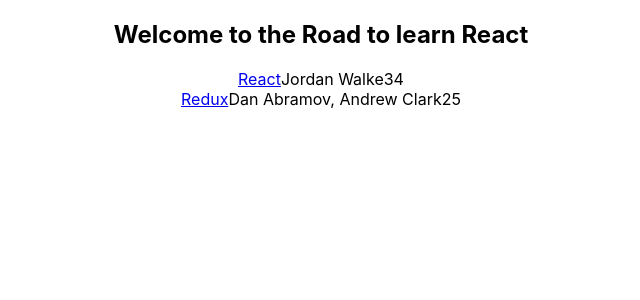
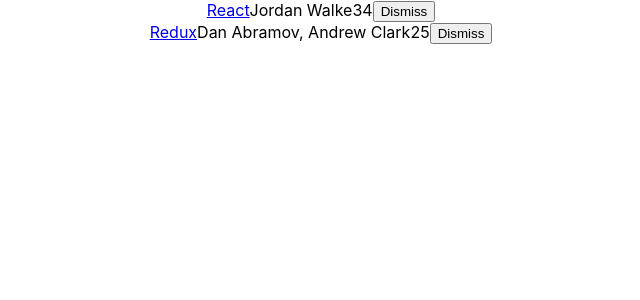
Before and after one commit to architchhikara/react-news-basic-app, a React (Create React App) app: page / in a window 1280 px wide. Shown: the top 300 px of the page, without its empty margins (319-959 px from the left). Built offline with nearby package versions, Linux system fonts and the light colour scheme.

Commit message:
Adding the Dismiss Functionality

```diff
--- a/src/App.js
+++ b/src/App.js
@@ -23,26 +23,45 @@
 class App extends Component {
   constructor(props) {
     super(props);
+
+    this.state = {
+      list: list
+    };
+
+    this.onDismiss = this.onDismiss.bind(this);
+  }
+
+  onDismiss(id) {
+    function isNotID(item) {
+      return item.objectID !== id;
+    }
+    const updatedList = this.state.list.filter(isNotID);
+    // or const updatedList = this.state.list.filter(item => item.objectID !== id);
+
+    this.setState({ list:updatedList })
   }
 
   render() {
-    var helloWorld = "Welcome to the Road to learn React";
     return (
       <div className="App">
-        <h2>{helloWorld}</h2>
-        {list.map(function(item) {
-          return (
+        {this.state.list.map(item => (
           <div key={item.objectID}>
-              {" "}
             <span>
               <a href={item.url}>{item.title}</a>
             </span>
             <span>{item.author}</span>
             <span>{item.num_comments}</span>
             <span>{item.points}</span>
+            <span>
+              <button
+                onClick={() => this.onDismiss(item.objectID)}
+                type="button"
+              >
+                Dismiss
+              </button>
+            </span>
           </div>
-          );
-        })}
+        ))}
       </div>
     );
   }
```
Also changed, not shown: 1 other file (tests, documents, lock files or other folders). Lines whose indentation alone changed are shown as unchanged.
